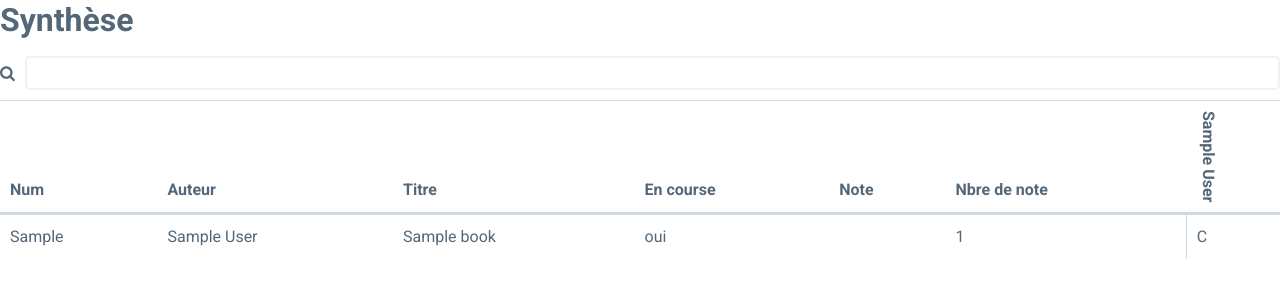
After one commit to fraoustin/jlat, a Flask app: template synth/templates/synth.html in a window 1280 px wide. The commit adds this page. Shown: the top 300 px of the page. Run offline with Flask 2, Linux system fonts and the light colour scheme; the template is opened without the code that fills it: values that come from a table or form of the project are taken from there, others are empty; tables that the repository leaves empty hold one stand-in row (values such as "Sample post"); parts of the project's set-up code (start-up, migrations or seed data) failed here and were passed over.

Commit message:
<feat> synth: add func synth and modification review

```diff
--- a/book/templates/books.html
+++ b/book/templates/books.html
@@ -1,4 +1,3 @@
-{% set context='app' %}
 {% extends 'base.html' %}
 
 {% block navbar %}
@@ -40,5 +39,4 @@
         {% endfor %}
     </div>
 </div>
-</button>
 {% endblock %}
--- a/db/models.py
+++ b/db/models.py
@@ -73,6 +73,12 @@ class Book(db.Model):
             return False
         return round(sum([ NOTATIONTOAVG.get(note.note,0) for note in notes]) / len(notes), 1)
 
+    def getNoteFrom(self, iduser):
+        note = Note.query.filter_by(idbook=self.id, iduser=iduser).first()
+        if note is None:
+            return ""
+        return note.noteStr
+
 class Note(db.Model):
     __tablename__ = 'note'
 
--- a/files/css/icon.css
+++ b/files/css/icon.css
@@ -22,7 +22,8 @@
 .icon-magical,
 .icon-medal,
 .icon-upload,
-.icon-filter {
+.icon-filter,
+.icon-table {
     font-family: icomoon;
     speak: none;
     font-style: normal;
@@ -96,3 +97,7 @@
 .icon-filter:before {
     content: "\e90f"
 }
+
+.icon-table:before {
+    content: "\e910"
+}
--- a/files/css/jlat.css
+++ b/files/css/jlat.css
@@ -139,6 +139,14 @@ a.no-decorate {
     white-space: pre-wrap;
 }
 
+.text-vertical {
+    writing-mode: vertical-rl;
+    text-orientation: mixed;
+    display: block;
+}
+.border-left {
+    border-left: 1px solid #cbd8e6;
+}
 @media print
 {
     .no-print {
--- a/jlat.py
+++ b/jlat.py
@@ -16,7 +16,7 @@ JLAT_HOST = os.environ.get('JLAT_HOST', '0.0.0.0')
 JLAT_DIR = os.environ.get('JLAT_DIR', os.path.dirname(os.path.abspath(__file__)))
 
 app = Flask(__name__)
-app.config["VERSION"] = "0.1.17"
+app.config["VERSION"] = "0.1.18"
 
 # db SQLAlchemy
 database_file = "sqlite:///{}".format(os.path.join(JLAT_DIR, "jlat.db"))
@@ -44,6 +44,8 @@ from review import Reviews
 app.register_blueprint(Reviews(url_prefix="/"))
 from up import Ups
 app.register_blueprint(Ups(url_prefix='/'))
+from synth import Synth
+app.register_blueprint(Synth(url_prefix='/'))
 
 
 
--- a/note/templates/notes.html
+++ b/note/templates/notes.html
@@ -1,4 +1,3 @@
-{% set context='app' %}
 {% extends 'base.html' %}
 
 {% block navbar %}
--- a/review/main.py
+++ b/review/main.py
@@ -37,8 +37,8 @@ class Reviews(Blueprint):
         self.add_url_rule('/note/valid/<int:id>', 'valid_note', valid, methods=['GET'])
         self.add_url_rule('/note/onrace/<int:id>', 'onrace_book', onrace, methods=['GET'])
 
-    def register(self, book, options, first_registration=False):
+    def register(self, review, options, first_registration=False):
         try:
-            Blueprint.register(self, book, options, first_registration)
+            Blueprint.register(self, review, options, first_registration)
         except:
-            book.logger.error("init book on register is failed")
+            book.logger.error("init review on register is failed")
--- /dev/null
+++ b/synth/__init__.py
@@ -0,0 +1 @@
+from .main import Synth
--- /dev/null
+++ b/synth/templates/synth.html
@@ -0,0 +1,42 @@
+{% extends 'base.html' %}
+
+{% block navbar %}
+<a href="/"><div class="siimple-btn icon-close"></div></a>
+<div class="siimple-btn icon-download" onclick="export_table_to_csv('table', 'synth.csv');"></div>
+
+{% endblock %}
+
+{% block body %}
+<div class="siimple-h2">Synthèse</div>
+<div class="search icon-search"><input id="search" type="text" class="siimple-input"></div>
+<div id = "table" class="siimple-table">
+    <div class="siimple-table-header">
+        <div class="siimple-table-row">
+            <div class="siimple-table-cell">Num</div>
+            <div class="siimple-table-cell">Auteur</div>
+            <div class="siimple-table-cell">Titre</div>
+            <div class="siimple-table-cell">En course</div>
+            <div class="siimple-table-cell">Note</div>
+            <div class="siimple-table-cell">Nbre de note</div>
+            {% for user in users %}
+            <div class="siimple-table-cell"><div class="text-vertical">{{ user.name }}</div></div>
+            {% endfor %}
+        </div>
+    </div>
+    <div class="siimple-table-body">
+        {% for book in books %}
+        <div class="siimple-table-row">
+            <div class="siimple-table-cell">{{ book.idext }}</div>
+            <div class="siimple-table-cell">{{ book.author }}</div>
+            <div class="siimple-table-cell">{{ book.title }}</div>
+            <div class="siimple-table-cell">{{ book.onraceStr }}</div>
+            <div class="siimple-table-cell">{% if book.average %}{{ book.average }}{% endif %}</div>
+            <div class="siimple-table-cell">{{ book.notes |length }}</div>
+            {% for user in users %}
+            <div class="siimple-table-cell border-left">{{ book.getNoteFrom(user.id) }}</div>
+            {% endfor %}
+        </div>
+        {% endfor %}
+    </div>
+</div>
+{% endblock %}
--- a/up/templates/up.html
+++ b/up/templates/up.html
@@ -1,4 +1,3 @@
-{% set context='app' %}
 {% extends 'base.html' %}
 
 {% block navbar %}
```
Also changed, not shown: note/main.py (+9 -0 lines), note/templates/wizardnote.html (+14 -1 lines), review/templates/reviews.html (+5 -2 lines), synth/main.py (added, +26 -0 lines), templates/index.html (+7 -0 lines), files/css/icomoon.woff, 2 other files.
